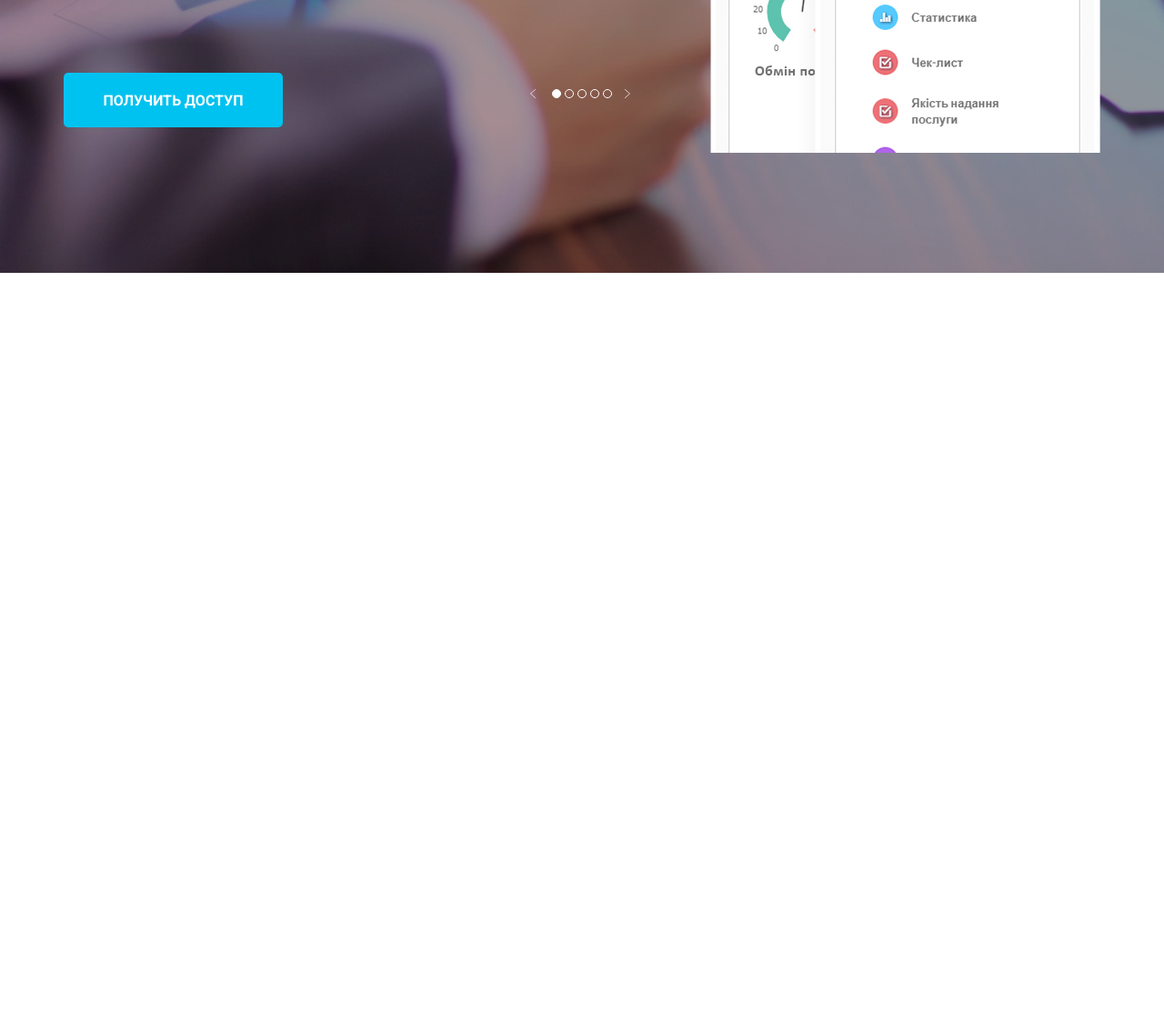
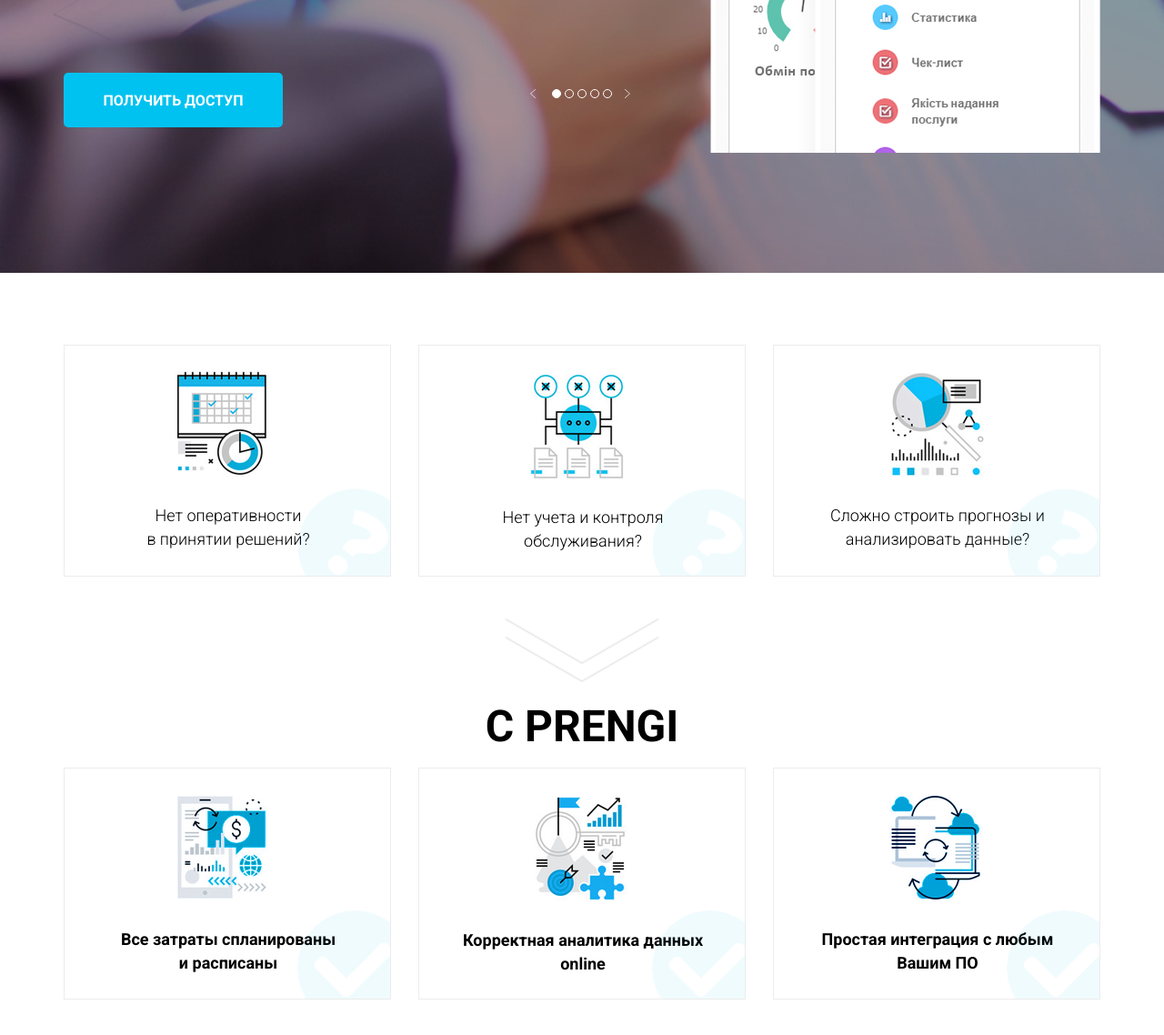
Before and after one commit to aleksander1802/practice-2, a website: page src/index.html in a window 1280 px wide. Shown: the part 631-1769 px from the top of the page at 91% size. Before the commit the page ends 931 px from the top, so only its background shows below. Drawn offline with nearby package versions, Linux system fonts and the light colour scheme.

Commit message:
init: section prengi

```diff
--- a/src/index.html
+++ b/src/index.html
@@ -127,6 +127,57 @@
         </div>
     </section>
 
+    <section class="prengi">
+        <div class="container">
+            <h1 class="prengi__title" >С PRENGI</h1>
+            <div class="prengi__wrapper">
+
+                <div class="prengi__wrapper_item">
+                    <img class="prengi__wrapper_item-img" src="icons/rengi_icon1.png" alt="icon calendar">
+                    <img class="prengi__wrapper_item-angle" src="icons/question_prengi_icon.png" alt="angle icon question">
+                    <div class="prengi__wrapper_item-descr">Нет оперативности <br> в принятии решений?</div>
+                </div>
+
+                <div class="prengi__wrapper_item">
+                    <img class="prengi__wrapper_item-img" src="icons/rengi_icon2.png" alt="icon calendar">
+                    <img class="prengi__wrapper_item-angle" src="icons/question_prengi_icon.png" alt="angle icon question">
+                    <div class="prengi__wrapper_item-descr">Нет учета и контроля обслуживания?</div>
+                </div>
+
+                <div class="prengi__wrapper_item">
+                    <img class="prengi__wrapper_item-img" src="icons/rengi_icon3.png" alt="icon calendar">
+                    <img class="prengi__wrapper_item-angle" src="icons/question_prengi_icon.png" alt="angle icon question">
+                    <div class="prengi__wrapper_item-descr">Сложно строить прогнозы и анализировать данные?</div>
+                </div>
+
+
+                <div class="prengi__wrapper_item">
+                    <img class="prengi__wrapper_item-img" src="icons/rengi_icon4.png" alt="icon calendar">
+                    <img class="prengi__wrapper_item-angle" src="icons/angle_icon.png" alt="angle icon ok">
+                    <div class="prengi__wrapper_item-descr prengi__wrapper_item-descr-with">Все затраты спланированы <br> и расписаны</div>
+                </div>
+
+                <div class="prengi__wrapper_item">
+                    <img class="prengi__wrapper_item-img" src="icons/rengi_icon5.png" alt="icon calendar">
+                    <img class="prengi__wrapper_item-angle" src="icons/angle_icon.png" alt="angle icon ok">
+                    <div class="prengi__wrapper_item-descr prengi__wrapper_item-descr-with">Корректная аналитика данных online</div>
+                </div>
+
+                <div class="prengi__wrapper_item">
+                    <img class="prengi__wrapper_item-img" src="icons/rengi_icon6.png" alt="icon calendar">
+                    <img class="prengi__wrapper_item-angle" src="icons/angle_icon.png" alt="angle icon ok">
+                    <div class="prengi__wrapper_item-descr prengi__wrapper_item-descr-with">Простая интеграция с любым Вашим ПО</div>
+                </div>
+
+
+            </div>
+
+            <img class="prengi__arrow" src="icons/arrow_down_icon.png" alt="arrow down icon first">
+            <img class="prengi__arrow prengi__arrow-second" src="icons/arrow_down_icon.png" alt="arrow down icon same as first">
+
+        </div>
+    </section>
+
 
     <script src="//code.jquery.com/jquery-1.11.0.min.js"></script>
     <script src="//code.jquery.com/jquery-migrate-1.2.1.min.js"></script>
--- /dev/null
+++ b/src/sass/blocks/_prengi.scss
@@ -0,0 +1,60 @@
+.prengi {
+    padding: 79px 0 81px;
+    position: relative;
+    &__title {
+        position: absolute;
+        text-align: center;
+        font-size: 48px;
+        font-weight: 700;
+        top: 470px;
+        left: 50%;
+        transform: translateX(-50%);
+    }
+    &__wrapper {
+        height: 720px;
+        display: grid;
+        justify-content: space-between;
+        grid-template-columns: repeat(3, 360px);
+        grid-template-rows: repeat(2, 255px);
+        align-content: space-between;
+        &_item {
+            position: relative;
+            display: grid;
+            grid-template-columns: repeat(3, 120px);
+            border: 1px solid #ececec;
+            overflow: hidden;
+            &-img {
+                grid-column: 2;
+                grid-row: 1 / 3;
+                align-self: center;
+            }
+            &-angle {
+                position: absolute;
+                bottom: -30px;
+                right: -25px;
+            }
+            &-descr {
+                margin: 0 auto;
+                width: 270px;
+                grid-column: 1 / 4;
+                grid-row: 3;
+                text-align: center;
+                font-size: 18px;
+                line-height: 26px;
+                font-weight: 300;
+                &-with {
+                    font-weight: 700;
+                }
+            }
+        }
+    }
+    &__arrow {
+        position: absolute;
+        top: 400px;
+        left: 50%;
+        transform: translateX(-50%);
+        &-second {
+            top: 380px;
+        }
+    }
+}
--- a/src/sass/style.scss
+++ b/src/sass/style.scss
@@ -35,3 +35,4 @@
 @import 'blocks/header';
 @import 'blocks/promo';
 @import 'blocks/slider';
+@import 'blocks/prengi';
```
Also changed, not shown: src/js/script.js (+16 -0 lines), src/css/style.min.css, src/icons/angle_icon.png (added), src/icons/arrow_down_icon.png (added), src/icons/question_prengi_icon.png (added), src/icons/rengi_icon1.png (added), src/icons/rengi_icon2.png (added), src/icons/rengi_icon3.png (added), src/icons/rengi_icon4.png (added), src/icons/rengi_icon5.png (added), src/icons/rengi_icon6.png (added), 1 other file.
